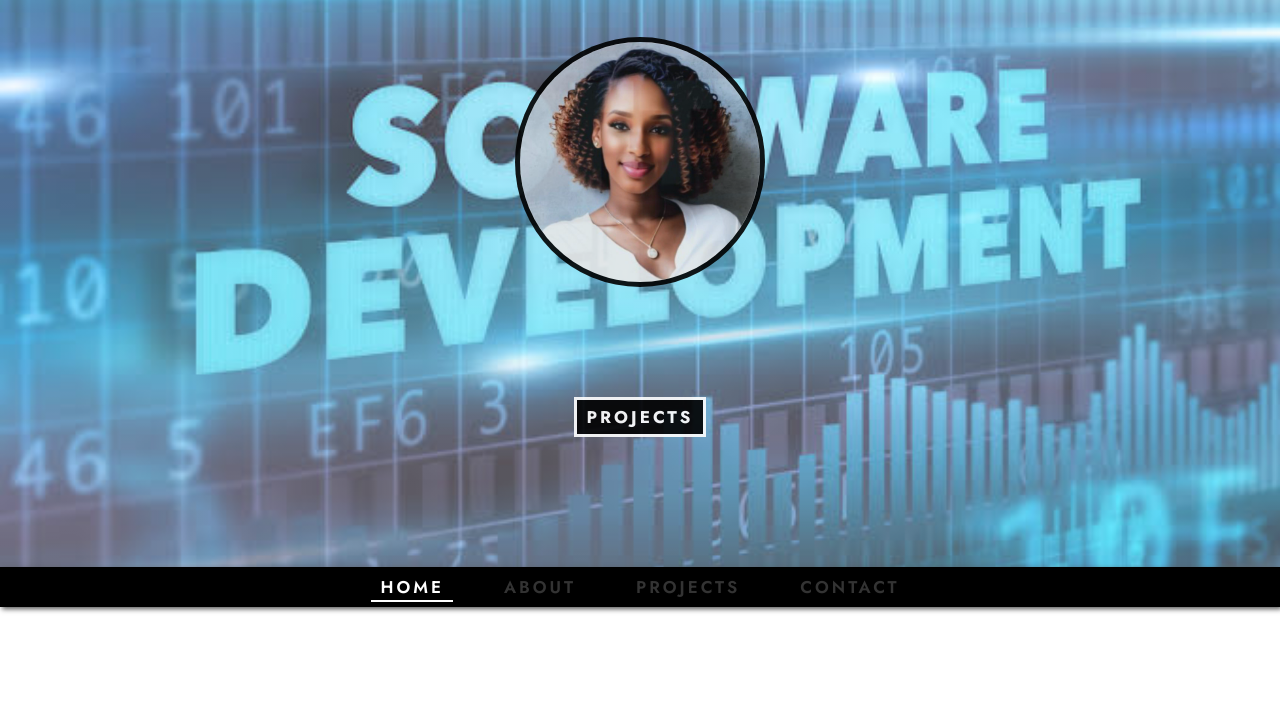
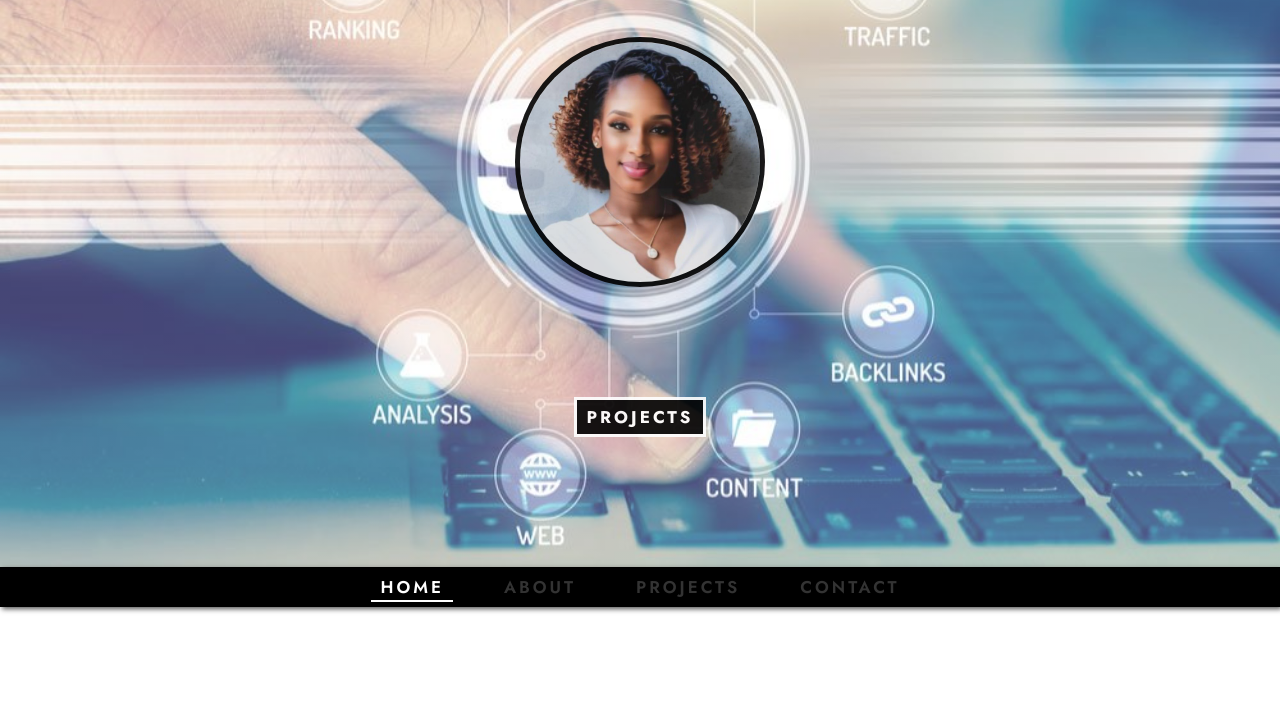
Before and after one commit to dDigitalDev/myportfolio, a plain HTML site: page index.html in a window 1280 px wide. Shown: the part 233-947 px from the top of the page. Drawn offline with Linux system fonts and the light colour scheme.

Commit message:
background image

```diff
--- a/style.css
+++ b/style.css
@@ -186,7 +186,7 @@ html {
       rgba(255, 255, 255, 0.2),
       rgba(255, 255, 255, 0.3)
     ),
-    url(images/images\ -\ 2021-01-23T230640.632.jpeg) center no-repeat;
+    url(images/images\ -\ progetti-seo.jpg) center no-repeat;
   background-size: cover;
   flex-direction: column;
 }
```
Also changed, not shown: images/images - progetti-seo.jpg (added).
